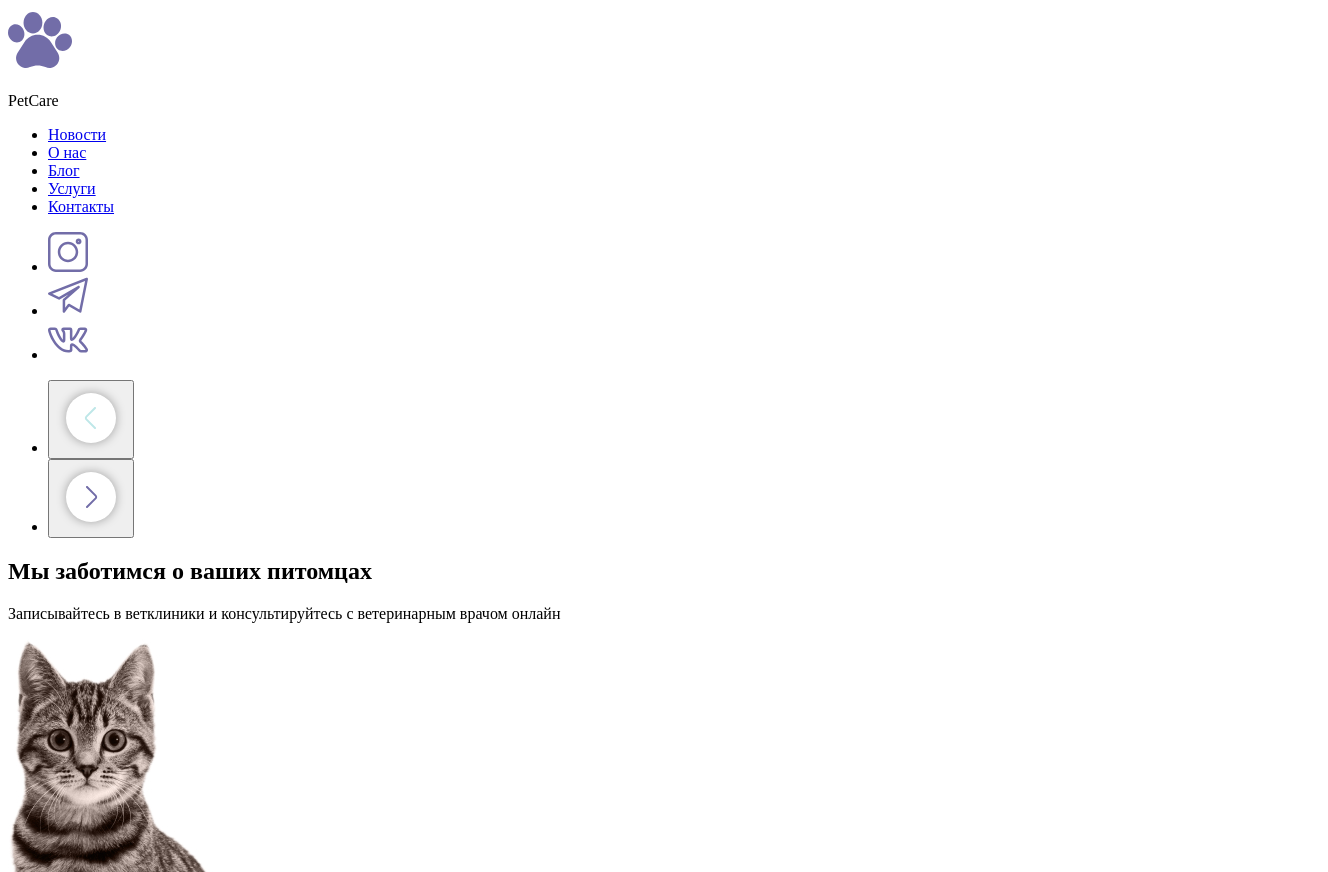
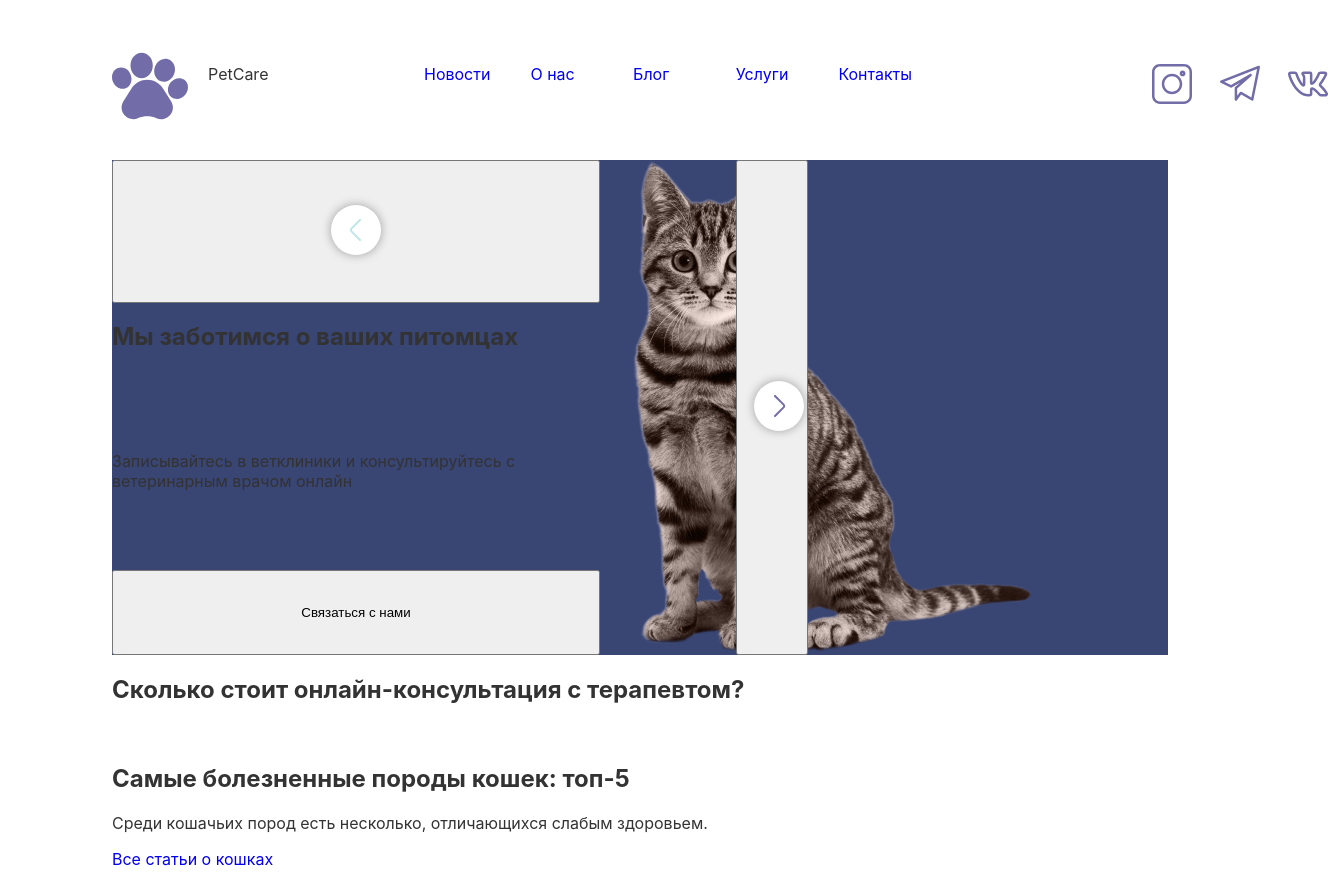
Before and after one commit to ValLugovaia/petcare-test, a website: page index.html in a window 1280 px wide. Shown: the top 872 px of the page, 1328 px wide, since content can reach past the window. Drawn offline with Linux system fonts and the light colour scheme.

Commit message:
add grid

```diff
--- a/index.html
+++ b/index.html
@@ -8,7 +8,7 @@
 </head>
 <body class="page">
   <header class="header">
-    <div class="logo">
+    <div class="logo header__logo">
       <img class="logo__image" src="src/images/header/header-logo.svg" alt="Сиреневый отпечаток лапы.">
       <p class="logo__text">PetCare</p>
     </div>
@@ -25,16 +25,16 @@
       <li><a class="link header__social-link" href="#"><img class="header__social-link-img" src="src/images/header/header-social-vk.svg" alt="Логотип VK."></a></li>
     </ul>
   </header>
-  <main>
+  <main class="main">
     <section class="slider page__section">
-      <ul class="slider__arrows">
-        <li><button name="slider__arrow"><img class="slider__arrow-img" src="src/images/slider/slider-arrow-left.svg" alt="Стрелка влево."></button></li>
-        <li><button name="slider__arrow"><img class="slider__arrow-img" src="src/images/slider/slider-arrow-right.svg" alt="Стрелка вправо."></button></li>
-      </ul>
-      <h1 class="slider__title">Мы заботимся о ваших питомцах</h1>
-      <p class="slider__subtitle">Записывайтесь в ветклиники и консультируйтесь с ветеринарным врачом онлайн</p>
-      <img class="slider__image" src="src/images/slider/slider-image.jpg" alt="Серый полосатый кот сидит.">
-      <button name="slider__button">Связаться с нами</button>
+      <div class="slider__block">
+        <button name="slider__arrow slider__arrow_left"><img class="slider__arrow-img" src="src/images/slider/slider-arrow-left.svg" alt="Стрелка влево."></button>
+        <h1 class="slider__title">Мы заботимся о ваших питомцах</h1>
+        <p class="slider__subtitle">Записывайтесь в ветклиники и консультируйтесь с ветеринарным врачом онлайн</p>
+        <button name="slider__button">Связаться с нами</button>
+      </div>
+      <img class="slider__image" src="src/images/slider/slider-image.png" alt="Серый полосатый кот сидит.">
+      <button name="slider__arrow slider__arrow_right"><img class="slider__arrow-img" src="src/images/slider/slider-arrow-right.svg" alt="Стрелка вправо."></button>
     </section>
     <section class="content page__section">
       <div class="content__card">
--- /dev/null
+++ b/src/blocks/header/__logo/header__logo.css
@@ -0,0 +1,3 @@
+.header__logo {
+    grid-column-start: 1;
+}
--- /dev/null
+++ b/src/blocks/header/__nav-links/header__nav-links.css
@@ -0,0 +1,8 @@
+.header__nav-links {
+    grid-column: 4 / 9;
+    display: grid;
+    grid-template-columns: repeat(5, 1fr);
+    gap: 40px;
+    list-style-type: none;
+    padding: 0;
+}
--- /dev/null
+++ b/src/blocks/header/__social-links/header__social-links.css
@@ -0,0 +1,8 @@
+.header__social-links {
+    grid-column: 11 / 12;
+    display: grid;
+    grid-template-columns: repeat(3, 1fr);
+    gap: 28px;
+    list-style-type: none;
+    padding: 0;
+}
--- /dev/null
+++ b/src/blocks/header/header.css
@@ -0,0 +1,7 @@
+.header {
+    display: grid;
+    grid-template-columns: repeat(12, 72px);
+    grid-template-rows: 1fr;
+    gap: 32px;
+    margin: 48px auto 36px;
+}
--- /dev/null
+++ b/src/blocks/link/link.css
@@ -0,0 +1,3 @@
+.link {
+    text-decoration: none;
+}
--- /dev/null
+++ b/src/blocks/logo/logo.css
@@ -0,0 +1,4 @@
+.logo {
+    display: flex;
+    gap: 20px;
+}
--- /dev/null
+++ b/src/blocks/main/main.css
@@ -0,0 +1,3 @@
+.main {
+
+}
--- /dev/null
+++ b/src/blocks/page/page.css
@@ -0,0 +1,14 @@
+.page {
+    max-width: 1440px;
+    margin: auto;
+    padding: 0 112px;
+    background-color: #FFFFFF;
+    color: #333333;
+    font-family: 'Inter', Arial, sans-serif;
+    -moz-osx-font-smoothing: grayscale;
+    -webkit-font-smoothing: antialiased;
+    -webkit-text-size-adjust: 100%;
+    -ms-text-size-adjust: 100%;
+    -moz-text-size-adjust: 100%;
+    text-rendering: optimizeLegibility;
+}
--- /dev/null
+++ b/src/blocks/slider/__block/slider__block.css
@@ -0,0 +1,4 @@
+.slider__block {
+    grid-column: 1 / 6;
+    display: grid;
+}
--- /dev/null
+++ b/src/blocks/slider/slider.css
@@ -0,0 +1,7 @@
+.slider {
+    background-color: #394573;
+    display: grid;
+    grid-template-columns: repeat(12, 72px);
+    grid-template-rows: repeat(1, 1fr);
+    gap: 32px;
+}
--- a/src/pages/index.css
+++ b/src/pages/index.css
@@ -0,0 +1,11 @@
+@import url(../blocks/page/page.css);
+@import url(../blocks/logo/logo.css);
+@import url(../blocks/link/link.css);
+@import url(../blocks/header/header.css);
+@import url(../blocks/header/__logo/header__logo.css);
+@import url(../blocks/header/__nav-links/header__nav-links.css);
+@import url(../blocks/header/__social-links/header__social-links.css);
+
+@import url(../blocks/main/main.css);
+@import url(../blocks/slider/slider.css);
+@import url(../blocks/slider/__block/slider__block.css);
```
Also changed, not shown: src/images/slider/slider-image.png (added).
